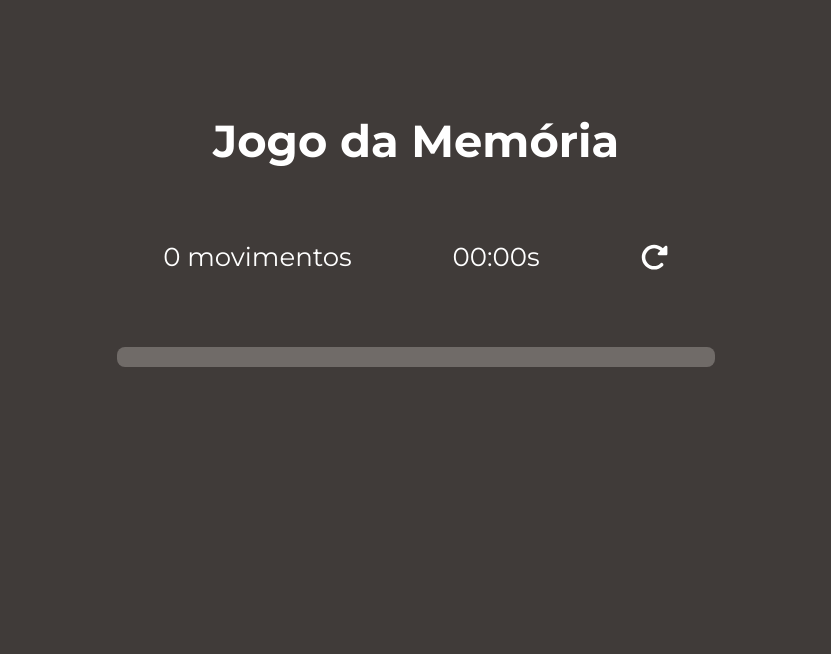
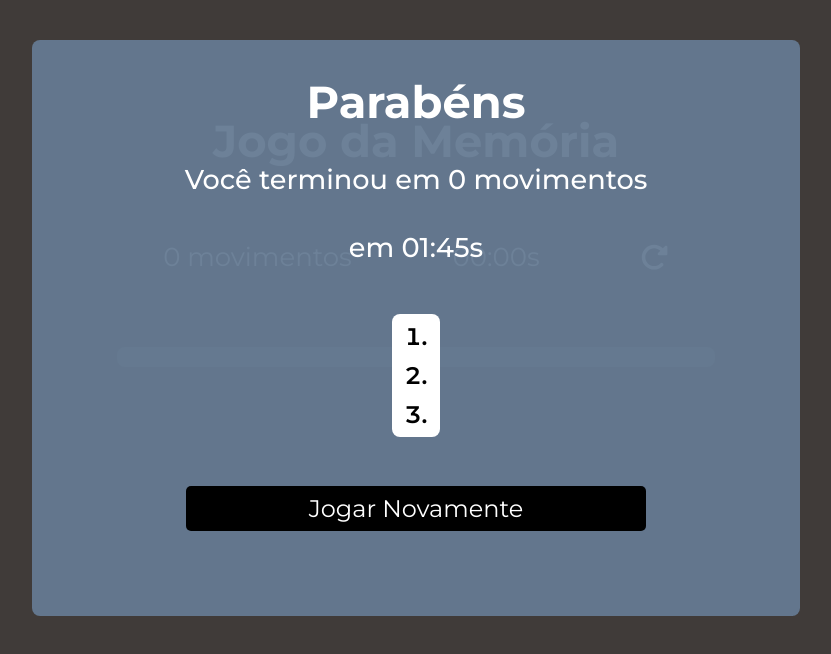
Before and after one commit to Joao123433/memory-game, a website: page index.html in a window 1280 px wide. Shown: the whole page, without its empty margins (224-1055 px from the left). Drawn offline with nearby package versions, Linux system fonts and the light colour scheme; no server answers.

Commit message:
estilizacoes para o mobile

```diff
--- a/public/style/index.css
+++ b/public/style/index.css
@@ -110,7 +110,7 @@ div button svg {
 
 #win {
   background-color: #657a92f1;
-  display: var(--display);
+  display: flex;
   flex-direction: column;
   align-items: center;
   justify-content: space-evenly;
@@ -252,8 +252,8 @@ li {
   }
 
   .end-game {
-    bottom: 18%;
-    height: 70%;
+    bottom: 15%;
+    height: 75%;
     width: 85%;
   }
 }
```
